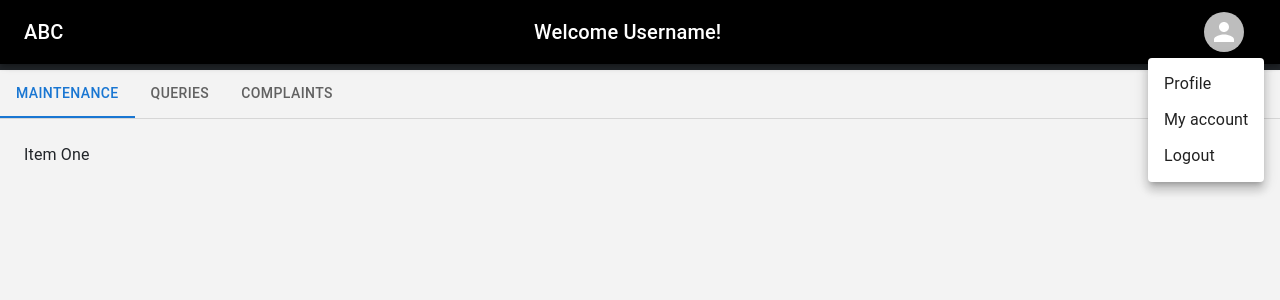
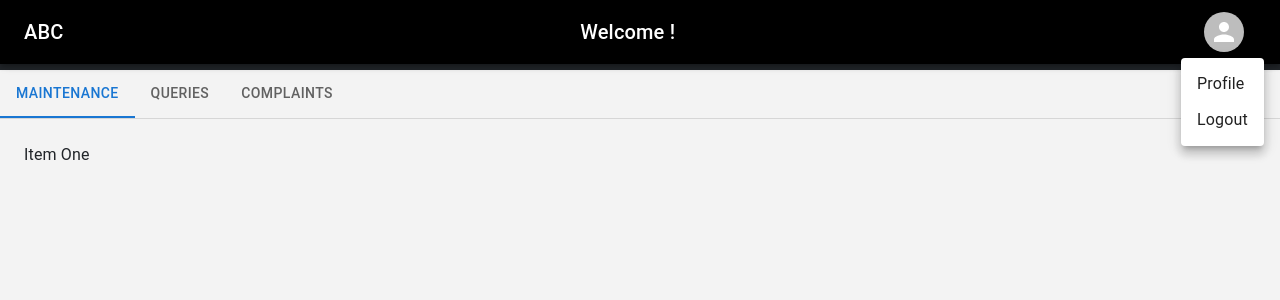
Before and after one commit to Yashpb1513/Housing-Society-Management, a React (Create React App) app in the folder frontend/: page /dashboard in a window 1280 px wide. Both pictures are taken after a click on the button 1224 px from the left and 32 px from the top of the page. Shown: the top 300 px of the page. Built offline with nearby package versions, Linux system fonts and the light colour scheme; what google-maps-react would draw is missing.

Commit message:
user Profile Updated

```diff
--- a/frontend/src/components/LoggedNavBar.jsx
+++ b/frontend/src/components/LoggedNavBar.jsx
@@ -1,7 +1,16 @@
-import React from 'react'
-import { useNavigate } from 'react-router-dom'
-import { AppBar, Grid, Typography, Toolbar, Button, MenuItem, Avatar, Menu } from '@mui/material';
-import { UserContext } from '../context/UserContext';
+import React from "react";
+import { useNavigate } from "react-router-dom";
+import {
+  AppBar,
+  Grid,
+  Typography,
+  Toolbar,
+  Button,
+  MenuItem,
+  Avatar,
+  Menu,
+} from "@mui/material";
+import { UserContext } from "../context/UserContext";
 function LoggedNavBar() {
   const { logout, getUserStatus } = React.useContext(UserContext);
   const [anchorEl, setAnchorEl] = React.useState(null);
@@ -12,7 +21,7 @@ function LoggedNavBar() {
   const handleClose = () => {
     setAnchorEl(null);
   };
-  let name = localStorage.getItem('user');
+  let name = localStorage.getItem("user");
   const navigate = useNavigate();
   return (
     <AppBar
@@ -33,7 +42,7 @@ function LoggedNavBar() {
             <Typography variant="h6">ABC</Typography>
           </Grid>
           <Grid item>
-              <Typography variant="h6">Welcome Username!</Typography>
+            <Typography variant="h6">Welcome {name}!</Typography>
           </Grid>
           <Grid item>
             <Button
@@ -56,14 +65,21 @@ function LoggedNavBar() {
               }}
             >
               <MenuItem onClick={handleClose}>Profile</MenuItem>
-                <MenuItem onClick={handleClose}>My account</MenuItem>
-                <MenuItem onClick={() => {logout();console.log(getUserStatus());navigate("/");}}>Logout</MenuItem>
+              <MenuItem
+                onClick={() => {
+                  logout();
+                  console.log(getUserStatus());
+                  navigate("/");
+                }}
+              >
+                Logout
+              </MenuItem>
             </Menu>
           </Grid>
         </Grid>
       </Toolbar>
     </AppBar>
-  )
+  );
 }
 
-export default LoggedNavBar
+export default LoggedNavBar;
```
Lines whose indentation alone changed are shown as unchanged.
